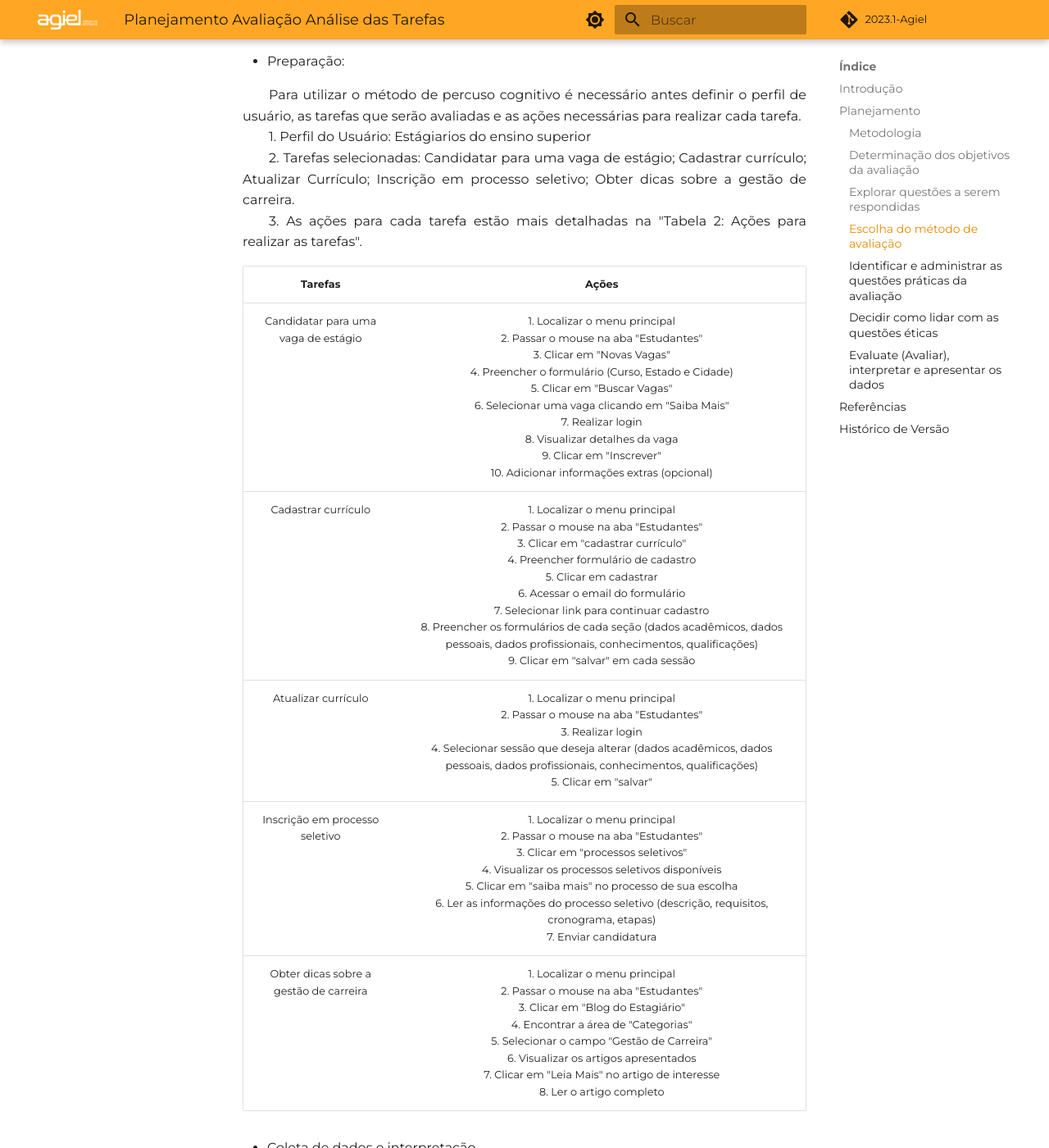
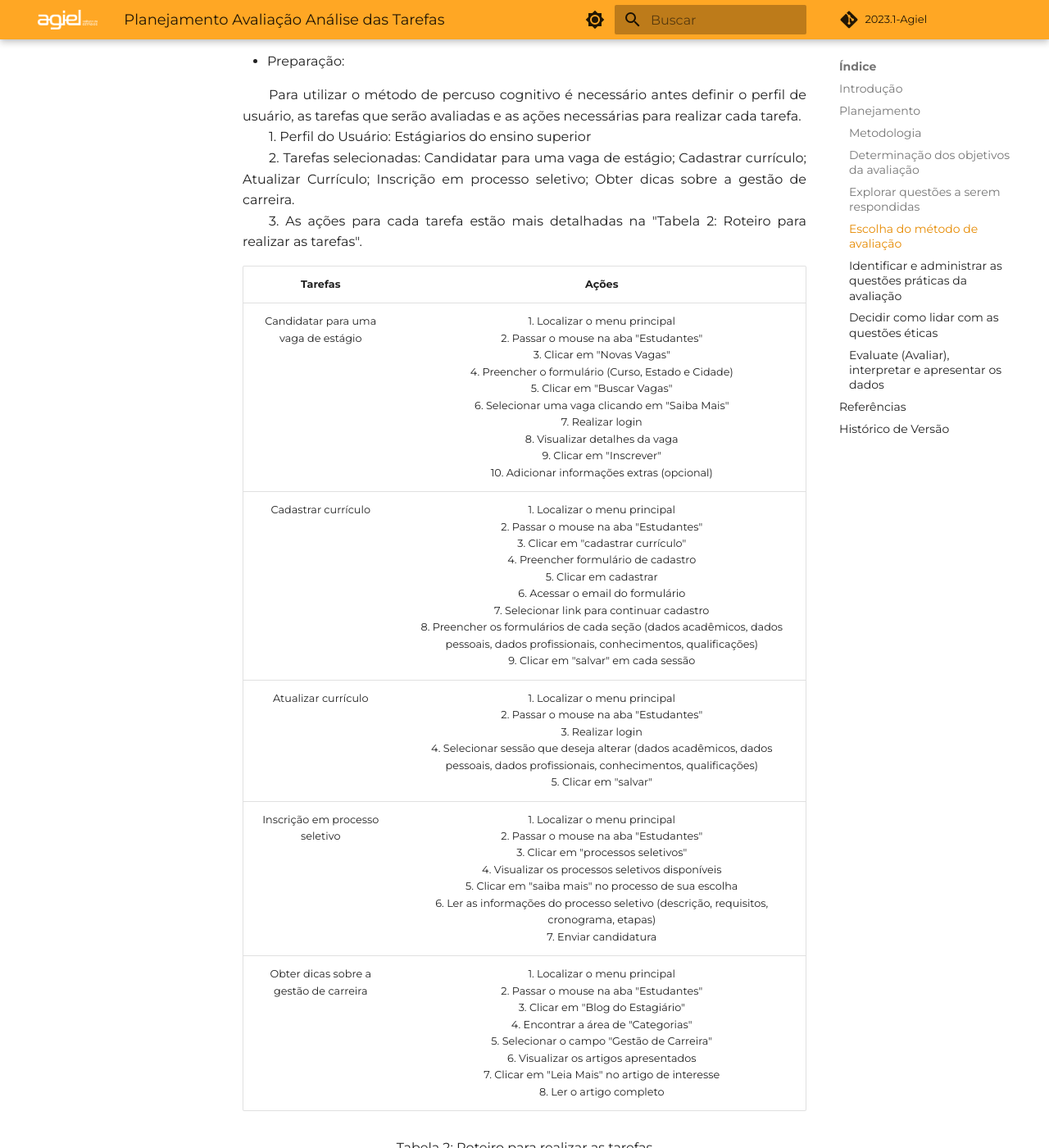
Before and after one commit to Interacao-Humano-Computador/2023.1-Agiel, an MkDocs documentation site: the page built from docs/desenvolvimento/tarefas/planejamento_tarefas.md, in a window 1280 px wide and 1400 px high, scrolled down 2483 px. Shown: the whole window at 82% size. Built offline with MkDocs 1.6.1 and Material for MkDocs 9.7.7, drawn with Linux system fonts in a browser that asks for light colours; some web fonts are replaced; comment, search, counter and statistics services are not loaded; some of the changed text lies outside the part shown.

Commit message:
docs: adicionando legenda na tabela 2

```diff
--- a/docs/desenvolvimento/tarefas/planejamento_tarefas.md
+++ b/docs/desenvolvimento/tarefas/planejamento_tarefas.md
@@ -60,7 +60,7 @@
 <br>
 &emsp;&emsp;2. Tarefas selecionadas: Candidatar para uma vaga de estágio; Cadastrar currículo; Atualizar Currículo; Inscrição em processo seletivo; Obter dicas sobre a gestão de carreira.
 <br>
-&emsp;&emsp;3. As ações para cada tarefa estão mais detalhadas na "Tabela 2: Ações para realizar as tarefas".
+&emsp;&emsp;3. As ações para cada tarefa estão mais detalhadas na "Tabela 2: Roteiro para realizar as tarefas".
 </p>
 
 | Tarefas | Ações |
@@ -70,6 +70,10 @@
 | Atualizar currículo |  1. Localizar o menu principal <br> 2. Passar o mouse na aba "Estudantes" <br> 3. Realizar login <br> 4. Selecionar sessão que deseja alterar (dados acadêmicos, dados pessoais, dados profissionais, conhecimentos, qualificações) <br> 5. Clicar em "salvar" |
 | Inscrição em processo seletivo | 1. Localizar o menu principal <br> 2. Passar o mouse na aba "Estudantes" <br> 3. Clicar em "processos seletivos" <br> 4. Visualizar os processos seletivos disponíveis <br> 5. Clicar em "saiba mais" no processo de sua escolha <br> 6. Ler as informações do processo seletivo (descrição, requisitos, cronograma, etapas) <br> 7. Enviar candidatura |
 | Obter dicas sobre a gestão de carreira | 1. Localizar o menu principal <br> 2. Passar o mouse na aba "Estudantes" <br> 3. Clicar em "Blog do Estagiário" <br> 4. Encontrar a área de "Categorias" <br> 5. Selecionar o campo "Gestão de Carreira" <br> 6. Visualizar os artigos apresentados <br> 7. Clicar em "Leia Mais" no artigo de interesse <br> 8. Ler o artigo completo |
+
+<div style="text-align: center">
+<p>Tabela 2: Roteiro para realizar as tarefas<br/> (Fonte: Vitor B., 2023).</p>
+</div>
 
 * Coleta de dados e interpretação
 <p align="justify">
@@ -110,8 +114,7 @@
 ## Referências
 
 > [1] Annett, J. & Duncan, K. (1967). Task analysis and training design. <br>
-> [2] Kieras, 2004; Card et al., 1983
-<br>
+> [2] Kieras, 2004; Card et al., 1983 <br>
 > [3] Silva & Barbosa, 2010, p.323
 
 ## Histórico de Versão
```
